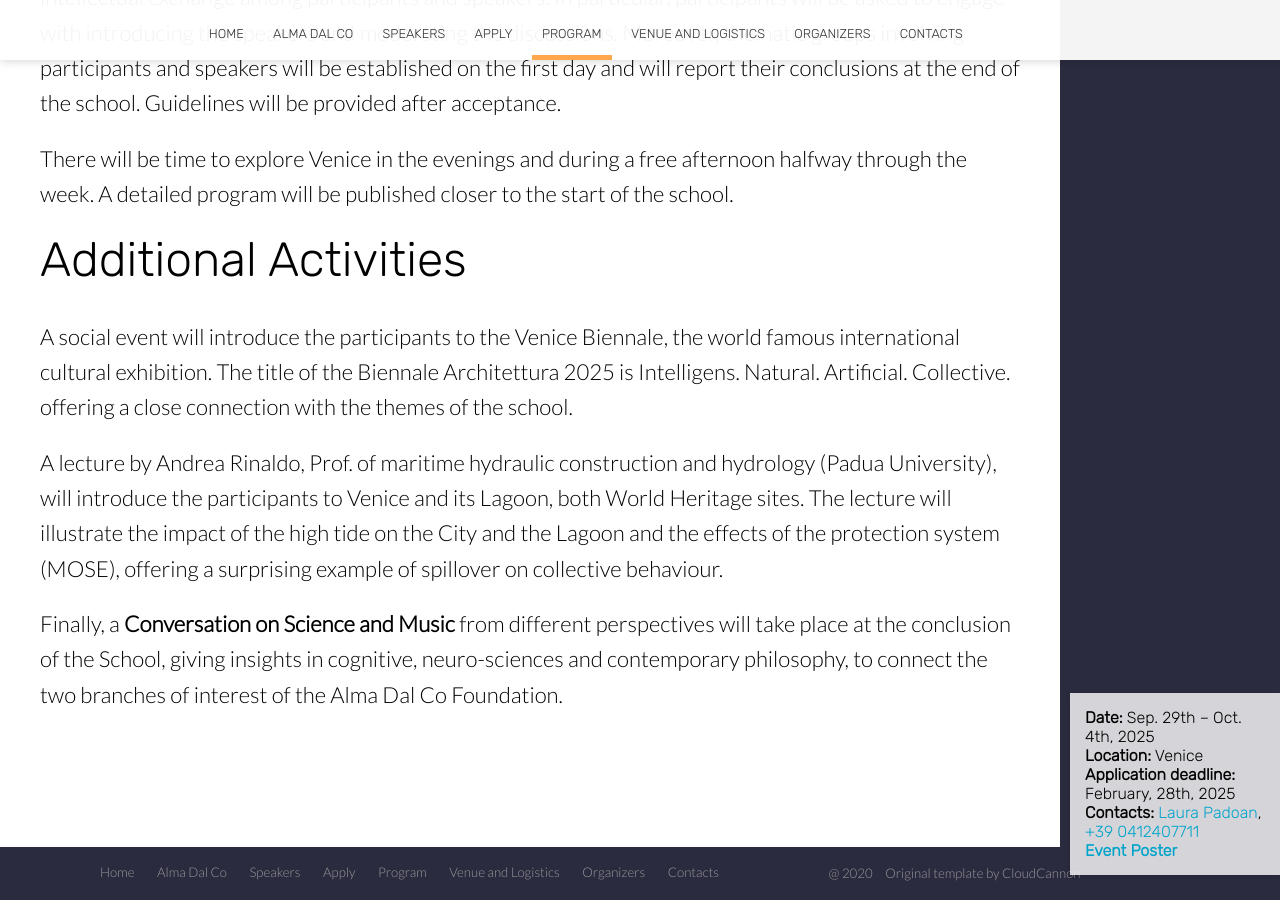
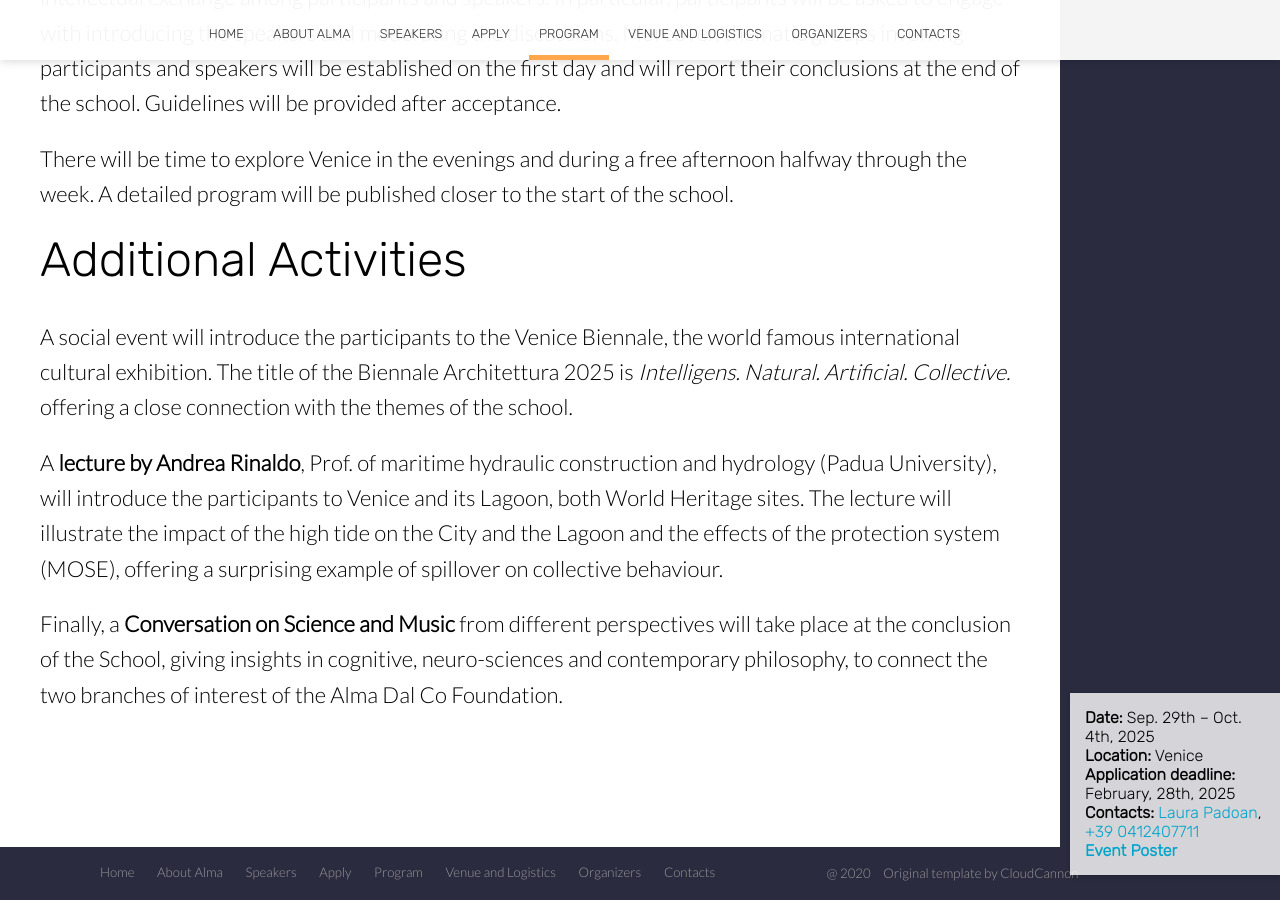
Before and after one commit to almadalcoschool/almadalcoschool.github.io, a Jekyll site: the page built from program.html, in a window 1280 px wide and 900 px high, scrolled down 1010 px. Built offline with Jekyll 4.4.1, drawn with Linux system fonts in a browser that asks for light colours; nearby versions of some CDN libraries.

Commit message:
Final text corrections

```diff
--- a/_data/footer.yml
+++ b/_data/footer.yml
@@ -1,7 +1,7 @@
 left_links:
   - name: Home
     link: /
-  - name: Alma Dal Co
+  - name: About Alma
     link: /alma/
   - name: Speakers
     link: /speakers/
--- a/_data/navigation.yml
+++ b/_data/navigation.yml
@@ -1,6 +1,6 @@
 - name: Home
   link: /
-- name: Alma Dal Co
+- name: About Alma
   link: /alma/
 - name: Speakers
   link: /speakers/
--- a/program.html
+++ b/program.html
@@ -185,8 +185,8 @@
             <div class="text">
                 <h2 class="editable">Program</h2>
                 <p>
-                    The school starts on <strong>Monday September 29th at 8h30</strong> and finishes on <strong>Saturday October
-                    4th at 12h00</strong>. The (optional) Conversation on Science and Music event will subsequently take place on Saturday
+                    The school starts on <b>Monday September 29th at 8h30</b> and finishes on <b>Saturday October
+                    4th at 12h00</b>. The (optional) Conversation on Science and Music event will subsequently take place on Saturday
                     October 4th from 16:00 - 18:30.
                 </p>
                 <p>
@@ -203,11 +203,11 @@
                 <h2 class="editable">Additional Activities</h2>
                 <p>
                     A social event will introduce the participants to the Venice Biennale, the world famous international cultural exhibition.
-                    The title of the Biennale Architettura 2025 is Intelligens. Natural. Artificial. Collective. offering a close connection
-                    with the themes of the school.
+                    The title of the Biennale Architettura 2025 is <i>Intelligens. Natural. Artificial. Collective.</i> offering a close
+                    connection with the themes of the school.
                 </p>
                 <p>
-                    A lecture by Andrea Rinaldo, Prof. of maritime hydraulic construction and hydrology (Padua University), will introduce
+                    A <b>lecture by Andrea Rinaldo</b>, Prof. of maritime hydraulic construction and hydrology (Padua University), will introduce
                     the participants to Venice and its Lagoon, both World Heritage sites. The lecture will illustrate the impact of the high
                     tide on the City and the Lagoon and the effects of the protection system (MOSE), offering a surprising example of
                     spillover on collective behaviour.
--- a/venue.html
+++ b/venue.html
@@ -406,8 +406,8 @@
 							Many hotels can also easily be reached on foot. Some sightseeing on the way: the Grand Canal opens up in front of
 							you as you exit the Station. Before descending the first step of the stone stairs, above your head a  Murano glass
 							aquarium reminds you of the richness of marine life. In 2018, before Covid, while getting the train to go to Zurich
-							at ETH, Alma noticed that hundreds of fishes swam above her head in the Venice Station. In Alma the kaleidoscope of
-							sea creatures in the transparency of glass reawakened the love for the sea, the joy of swimming, the passion for fishing.
+							at ETH, Alma noticed that hundreds of fishes swam above her head in the Venice Station. The kaleidoscope of sea creatures
+							in the transparency of glass reawakened Alma’s love for the sea, the joy of swimming, the passion for fishing.
 						</p>
 					<h3 class="editable">Arriving by plane</h3>
 						<h4 class="editable">Transport from Marco Polo airport</h4>
```
Also changed, not shown: apply.html (+4 -4 lines), index.html (+5 -5 lines).
